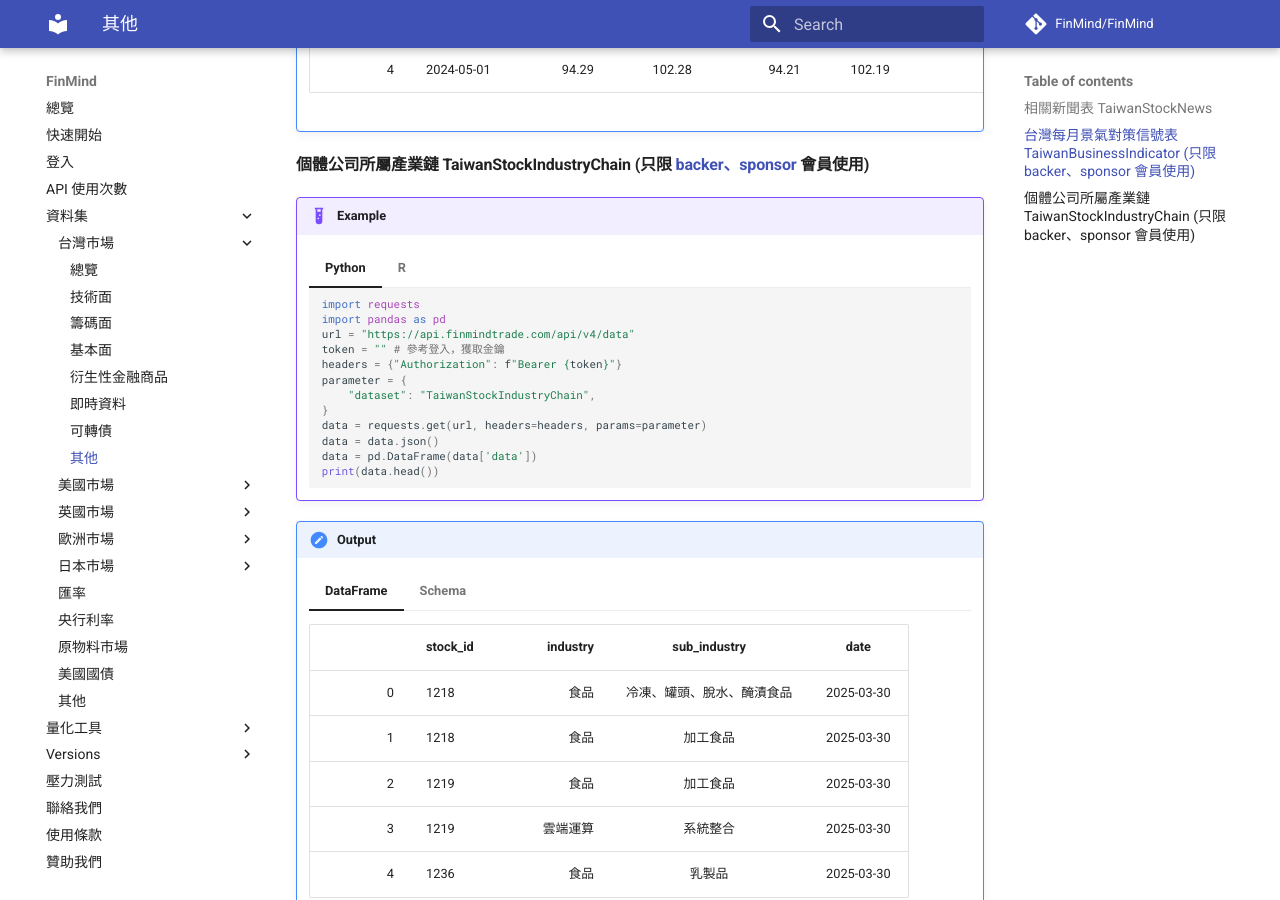
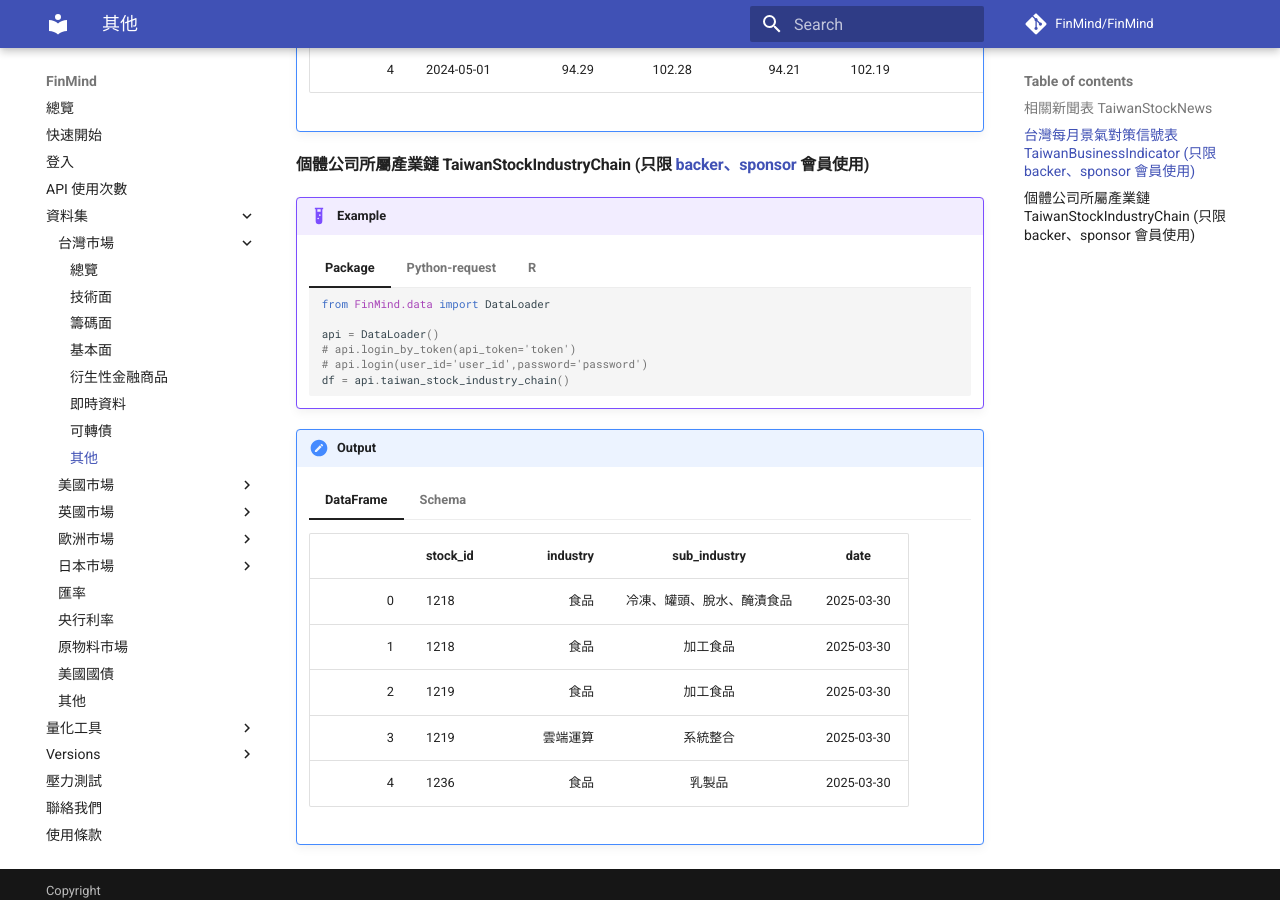
Before and after one commit to FinMind/FinMind-Doc, an MkDocs documentation site: the page built from docs/tutor/TaiwanMarket/Others.md, in a window 1280 px wide and 900 px high, scrolled down 2034 px. Built offline with MkDocs 1.6.1 and Material for MkDocs 9.7.7, drawn with Linux system fonts in a browser that asks for light colours; comment, search, counter and statistics services are not loaded.

Commit message:
feat: add TaiwanStockIndustryChain Package

````diff
--- a/docs/tutor/TaiwanMarket/Others.md
+++ b/docs/tutor/TaiwanMarket/Others.md
@@ -139,7 +139,16 @@
 
 
 !!! example
-    === "Python"
+    === "Package"
+        ```python
+        from FinMind.data import DataLoader
+
+        api = DataLoader()
+        # api.login_by_token(api_token='token')
+        # api.login(user_id='user_id',password='password')
+        df = api.taiwan_stock_industry_chain()
+        ```
+    === "Python-request"
         ```python
         import requests
         import pandas as pd
````
